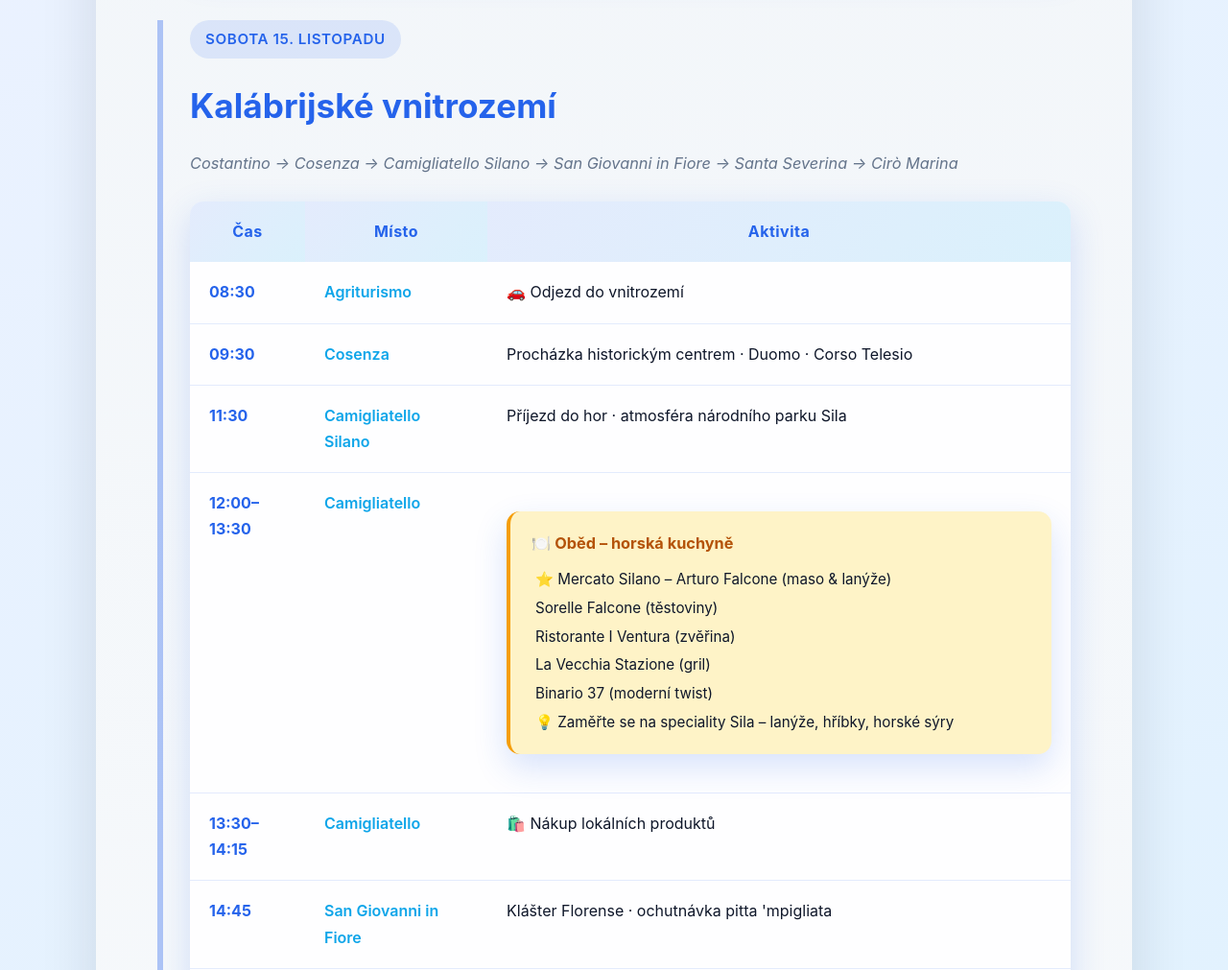
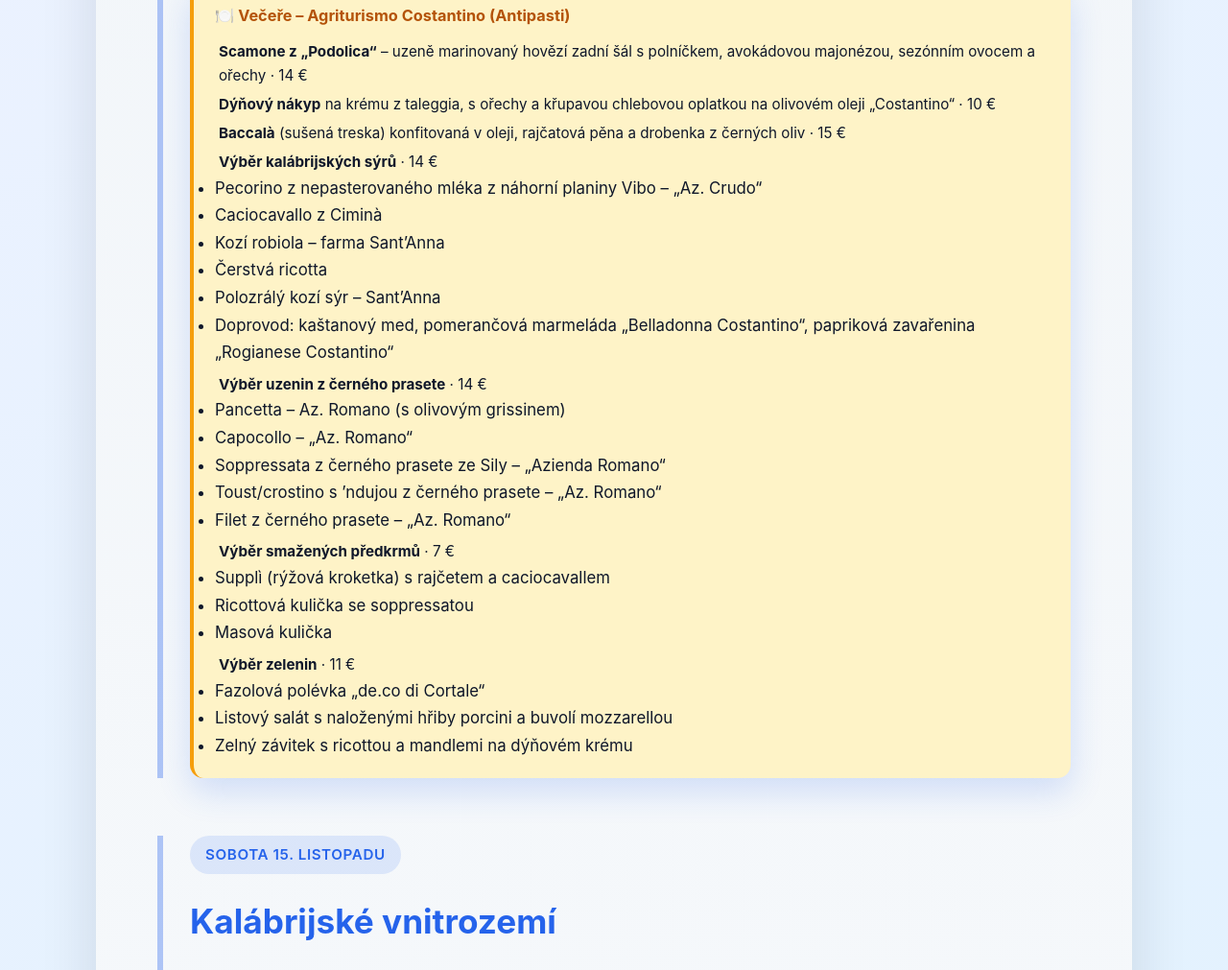
Before and after one commit to centycz/cestopisy, a plain HTML site: page WEB/kalabrie.html in a window 1280 px wide. Shown: the part 814-1825 px from the top of the page at 96% size. Drawn offline with Linux system fonts and the light colour scheme.

Commit message:
Add Agriturismo Costantino antipasti menu

```diff
--- a/WEB/kalabrie.html
+++ b/WEB/kalabrie.html
@@ -44,6 +44,42 @@
                         </tr>
                     </tbody>
                 </table>
+
+                <div class="meal">
+                    <div class="meal-title">🍽️ Večeře – Agriturismo Costantino (Antipasti)</div>
+                    <div class="restaurant"><strong>Scamone z „Podolica“</strong> – uzeně marinovaný hovězí zadní šál s polníčkem, avokádovou majonézou, sezónním ovocem a ořechy · 14&nbsp;€</div>
+                    <div class="restaurant"><strong>Dýňový nákyp</strong> na krému z taleggia, s ořechy a křupavou chlebovou oplatkou na olivovém oleji „Costantino“ · 10&nbsp;€</div>
+                    <div class="restaurant"><strong>Baccalà</strong> (sušená treska) konfitovaná v oleji, rajčatová pěna a drobenka z černých oliv · 15&nbsp;€</div>
+                    <div class="restaurant"><strong>Výběr kalábrijských sýrů</strong> · 14&nbsp;€</div>
+                    <ul>
+                        <li>Pecorino z nepasterovaného mléka z náhorní planiny Vibo – „Az. Crudo“</li>
+                        <li>Caciocavallo z Ciminà</li>
+                        <li>Kozí robiola – farma Sant’Anna</li>
+                        <li>Čerstvá ricotta</li>
+                        <li>Polozrálý kozí sýr – Sant’Anna</li>
+                        <li>Doprovod: kaštanový med, pomerančová marmeláda „Belladonna Costantino“, papriková zavařenina „Rogianese Costantino“</li>
+                    </ul>
+                    <div class="restaurant"><strong>Výběr uzenin z černého prasete</strong> · 14&nbsp;€</div>
+                    <ul>
+                        <li>Pancetta – Az. Romano (s olivovým grissinem)</li>
+                        <li>Capocollo – „Az. Romano“</li>
+                        <li>Soppressata z černého prasete ze Sily – „Azienda Romano“</li>
+                        <li>Toust/crostino s ’ndujou z černého prasete – „Az. Romano“</li>
+                        <li>Filet z černého prasete – „Az. Romano“</li>
+                    </ul>
+                    <div class="restaurant"><strong>Výběr smažených předkrmů</strong> · 7&nbsp;€</div>
+                    <ul>
+                        <li>Supplì (rýžová kroketka) s rajčetem a caciocavallem</li>
+                        <li>Ricottová kulička se soppressatou</li>
+                        <li>Masová kulička</li>
+                    </ul>
+                    <div class="restaurant"><strong>Výběr zelenin</strong> · 11&nbsp;€</div>
+                    <ul>
+                        <li>Fazolová polévka „de.co di Cortale“</li>
+                        <li>Listový salát s naloženými hřiby porcini a buvolí mozzarellou</li>
+                        <li>Zelný závitek s ricottou a mandlemi na dýňovém krému</li>
+                    </ul>
+                </div>
             </section>
 
             <section class="day">
```
